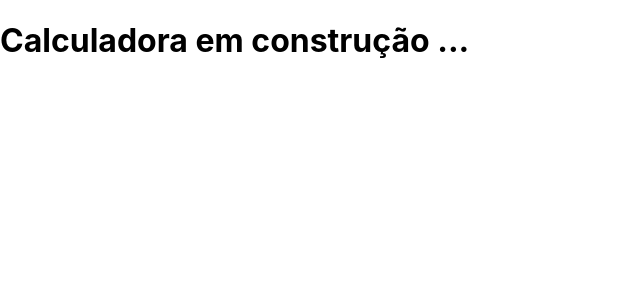
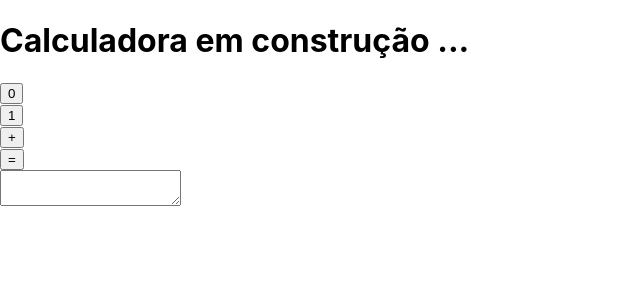
Before and after one commit to FlavioAlm/Calculadora, a React (Create React App) app: page / in a window 1280 px wide. Shown: the top 300 px of the page, without its empty margins (0-640 px from the left). Built offline with nearby package versions, Linux system fonts and the light colour scheme.

Commit message:
versao linear: buttons e visor

```diff
--- a/src/App.js
+++ b/src/App.js
@@ -1,9 +1,39 @@
 import React from 'react';
+
+var conta = "";
+
+const Button = (props) => {
+
+  function handleClick(event){
+    alert("Clicou em: " + event.target.innerText);
+    conta += (event.target.innerText);
+
+    console.log(conta);
+
+    document.getElementById("result").innerHTML = conta.split();
+  };
+
+  return (
+    <button onClick={handleClick}>{props.name}{conta}</button>
+  );
+}
+
+const Result = () => {
+
+  return (
+    <textarea id="result"></textarea>
+  );
+}
 
 function App() {
   return (
     <div>
       <h1>Calculadora em construção ...</h1>
+        <Button name="0" /><br/>
+        <Button name="1" /><br/>
+        <Button name="+" /><br/>
+        <Button name="=" /><br/>
+        <Result />
     </div>
   );
 }
```
Also changed, not shown: 1 other file (tests, documents, lock files or other folders).
